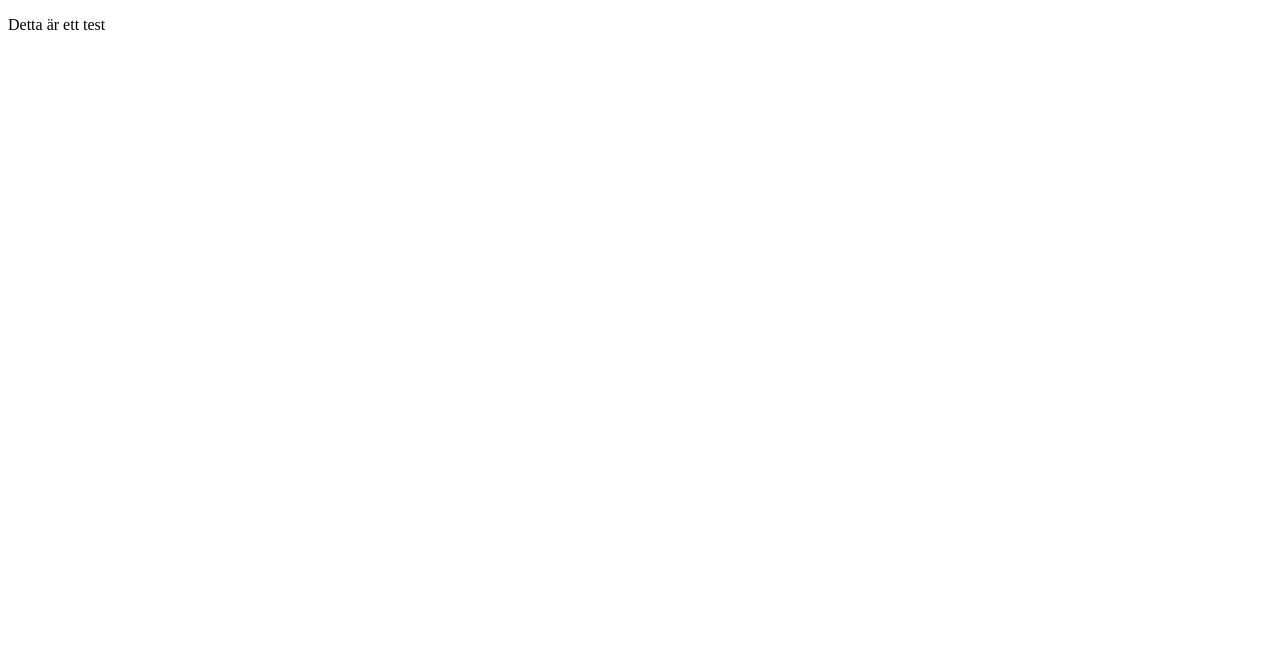
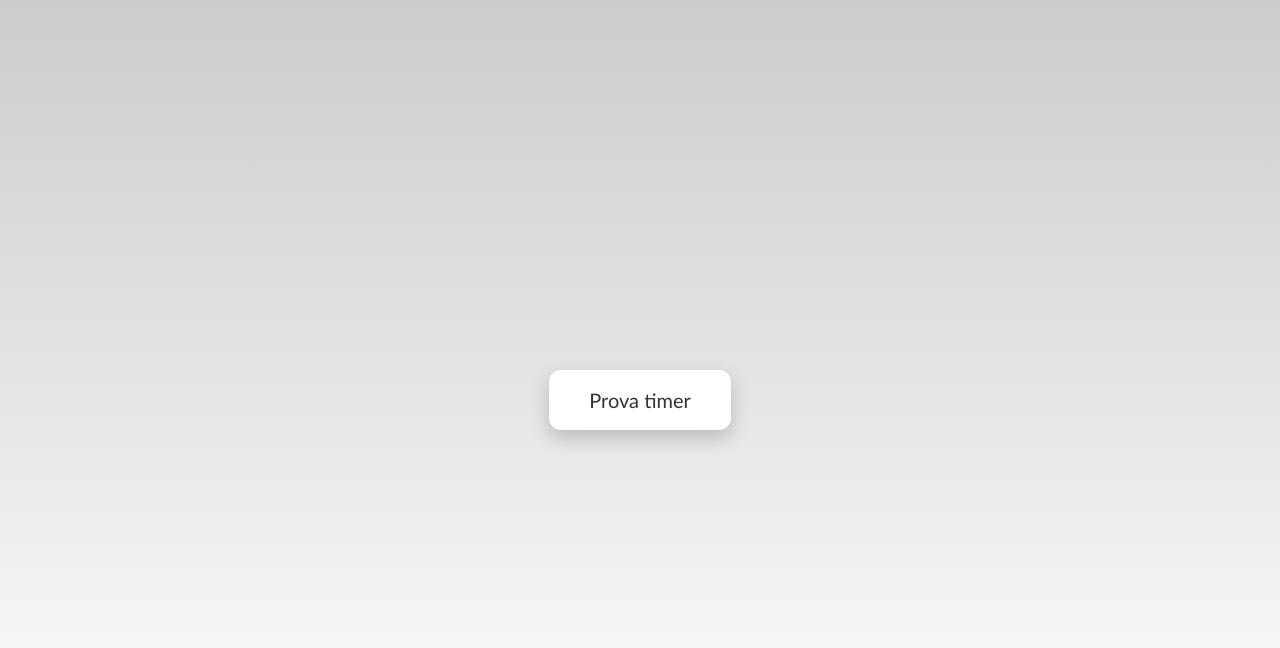
Before and after one commit to Lofbergs/timer, a plain HTML site: page index.html in a window 1280 px wide. Drawn offline with Linux system fonts and the light colour scheme.

Commit message:
Update index.html

```diff
--- a/index.html
+++ b/index.html
@@ -1,10 +1,48 @@
 <!DOCTYPE html>
 <html lang="sv">
 <head>
-    <meta charset="UTF-8">
-    <title>Test</title>
+<meta charset="UTF-8">
+<meta name="viewport" content="width=device-width, initial-scale=1.0">
+<title>Start</title>
+
+<style>
+    body {
+        margin: 0;
+        height: 100vh;
+        display: flex;
+        justify-content: center;
+        align-items: center;
+        background: linear-gradient(180deg, #cccccc, #ffffff);
+        font-family: Trebuchet MS, sans-serif;
+    }
+
+    .btn {
+        padding: 18px 40px;
+        font-size: 20px;
+        border: none;
+        border-radius: 12px;
+        background: white;
+        color: #333;
+        cursor: pointer;
+        text-decoration: none;
+        box-shadow: 0 8px 20px rgba(0,0,0,0.2);
+        transition: all 0.2s ease;
+    }
+
+    .btn:hover {
+        transform: translateY(-3px);
+        box-shadow: 0 12px 25px rgba(0,0,0,0.25);
+    }
+
+    .btn:active {
+        transform: translateY(1px);
+    }
+</style>
 </head>
+
 <body>
-    <p>Detta är ett test</p>
+
+<a href="timer.html" class="btn">Prova timer</a>
+
 </body>
 </html>
```
